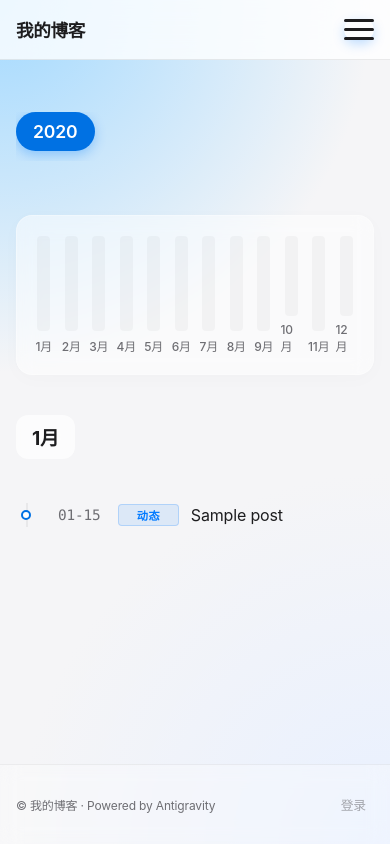
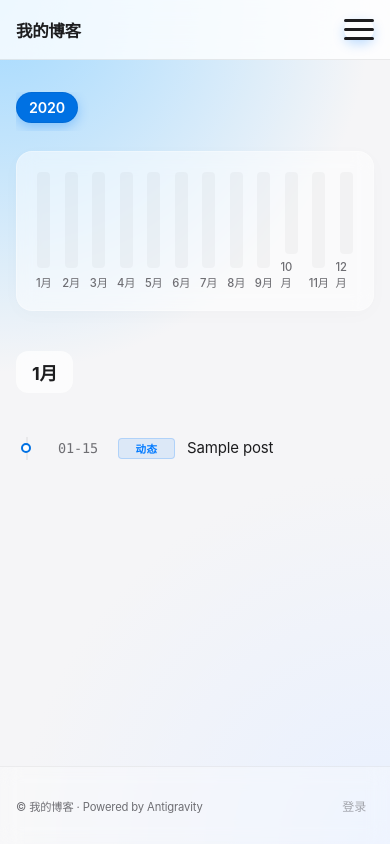
Before and after one commit to hunya-ops/hunya-blog, a Flask app: page /archive in a window 390 px wide. Run offline with Flask 3, Linux system fonts and the light colour scheme; tables that the repository leaves empty hold one stand-in row (values such as "Sample post"); some libraries are stand-ins or nearby versions.

Commit message:
优化移动端 UI：调整字号、间距和布局

```diff
--- a/app/static/css/style.css
+++ b/app/static/css/style.css
@@ -1419,25 +1419,132 @@ footer a:hover {
     font-variant-numeric: tabular-nums;
 }
 
-/* Responsive adjustments */
-@media (max-width: 600px) {
+@media (max-width: 768px) {
+
+    /* Global Adjustments */
+    html {
+        font-size: 15px;
+    }
+
     .container {
         padding: 0 16px;
     }
 
+    main.container {
+        padding-top: 20px;
+    }
+
+    /* Header */
+    .site-header {
+        height: 60px;
+    }
+
+    .mobile-toggle {
+        display: flex;
+    }
+
+    .nav-links {
+        position: fixed;
+        top: 0;
+        right: -100%;
+        width: 70%;
+        max-width: 300px;
+        height: 100vh;
+        background: rgba(255, 255, 255, 0.98);
+        backdrop-filter: blur(20px);
+        -webkit-backdrop-filter: blur(20px);
+        flex-direction: column;
+        padding: 80px 32px;
+        transition: right 0.3s ease;
+        box-shadow: -10px 0 30px rgba(0, 0, 0, 0.05);
+    }
+
+    .nav-links.active {
+        right: 0;
+    }
+
+    .site-header nav ul {
+        flex-direction: column;
+        gap: 16px;
+    }
+
+    .site-header nav ul a {
+        font-size: 1.05rem;
+        padding: 12px 20px;
+        text-align: center;
+        width: 100%;
+        background: rgba(0, 0, 0, 0.03);
+    }
+
+    /* Post Cards */
     .post-card {
-        padding: 20px;
-        margin-left: -16px;
-        margin-right: -16px;
-        border-radius: 0;
-        /* Full bleed on mobile */
-        border-right: none;
-        border-left: none;
-        background: rgba(255, 255, 255, 0.8);
+        padding: 24px 20px;
+        margin-bottom: 24px;
+        border-radius: var(--radius-md);
+    }
+
+    .post-card h2 {
+        font-size: 1.5rem;
+        margin-bottom: 12px;
+    }
+
+    .post-content {
+        font-size: 1rem;
+        line-height: 1.6;
+    }
+
+    /* Post Detail */
+    .post-detail {
+        padding: 24px 20px;
+        border-radius: var(--radius-md);
     }
 
     .post-detail h1 {
-        font-size: 1.8rem;
+        font-size: 1.75rem;
+        margin-bottom: 0.6em;
+    }
+
+    .post-detail .post-content h2 {
+        font-size: 1.35rem;
+        margin-top: 1.5em;
+    }
+
+    .post-detail .post-content {
+        font-size: 1.05rem;
+    }
+
+    /* Archive */
+    .archive-layout {
+        grid-template-columns: 1fr;
+        gap: 0;
+    }
+
+    .archive-sidebar {
+        position: relative;
+        top: 0;
+        margin-bottom: 20px;
+        z-index: 10;
+    }
+
+    .year-nav {
+        flex-direction: row;
+        overflow-x: auto;
+        padding-bottom: 8px;
+        gap: 8px;
+        -webkit-overflow-scrolling: touch;
+    }
+
+    .year-nav::-webkit-scrollbar {
+        display: none;
+    }
+
+    .year-nav li a {
+        white-space: nowrap;
+        padding: 6px 12px;
+        font-size: 0.95rem;
+        text-align: center;
+        background: rgba(255, 255, 255, 0.6);
+        border: 1px solid rgba(0, 0, 0, 0.05);
     }
 }
 
```
